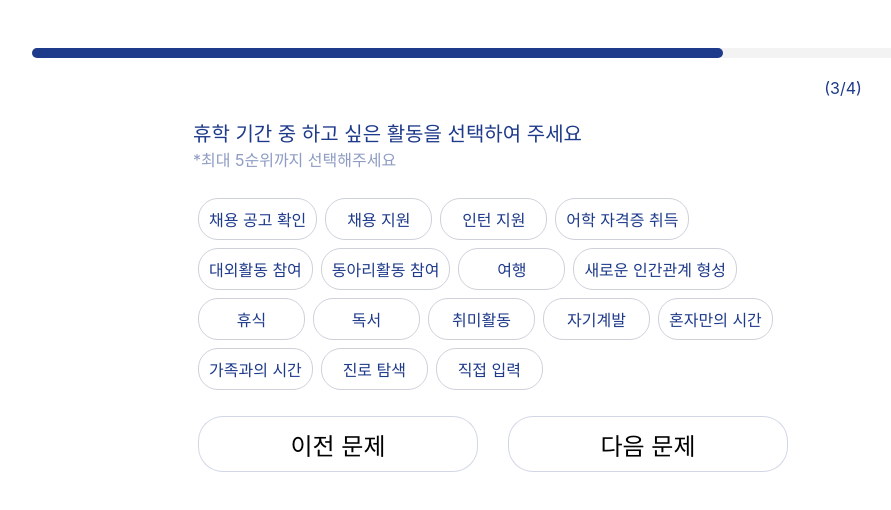
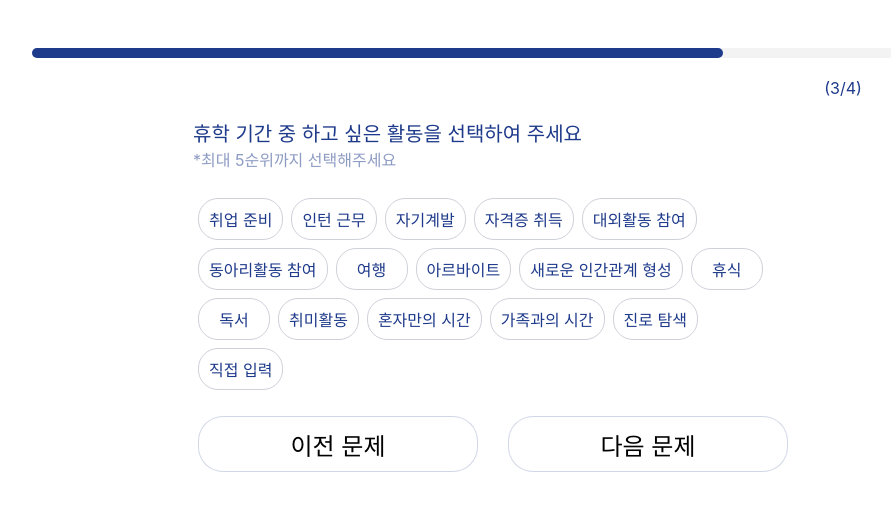
Before and after one commit to Youth-is-the-best/Youth-Client, a React (Create React App) app: page /test/2 in a window 1280 px wide. Shown: the top 510 px of the page, without its empty margins (83-974 px from the left). Built offline with nearby package versions, Linux system fonts and the light colour scheme.

Commit message:
📝 test2 option 수정

```diff
--- a/src/pages/Test2.jsx
+++ b/src/pages/Test2.jsx
@@ -29,11 +29,12 @@ const Test2 = () => {
     };
 
     const answers = [
-        "채용 공고 확인", "채용 지원", "인턴 지원", "어학 자격증 취득",
-        "대외활동 참여", "동아리활동 참여", "여행", "새로운 인간관계 형성",
-        "휴식", "독서", "취미활동", "자기계발", "혼자만의 시간", "가족과의 시간",
-        "진로 탐색", "직접 입력"
+        "취업 준비", "인턴 근무", "자기계발", "자격증 취득",
+        "대외활동 참여", "동아리활동 참여", "여행", "아르바이트",
+        "새로운 인간관계 형성", "휴식", "독서", "취미활동", "혼자만의 시간",
+        "가족과의 시간", "진로 탐색", "직접 입력"
     ];
+
 
     return (
         <QuizDom>
@@ -83,9 +84,10 @@ const Answer = styled.div`
     display: flex;
     align-items: center;
     justify-content: center;
-    min-width: 85px;
+    min-width: 50px;
     padding: 0 10px;
     &:hover {
         background-color: ${props => props.selected ? 'rgba(30, 58, 138, 0.2)' : '#e0e0e0'};
+        color: #1E3A8A;
     }
 `;
```
